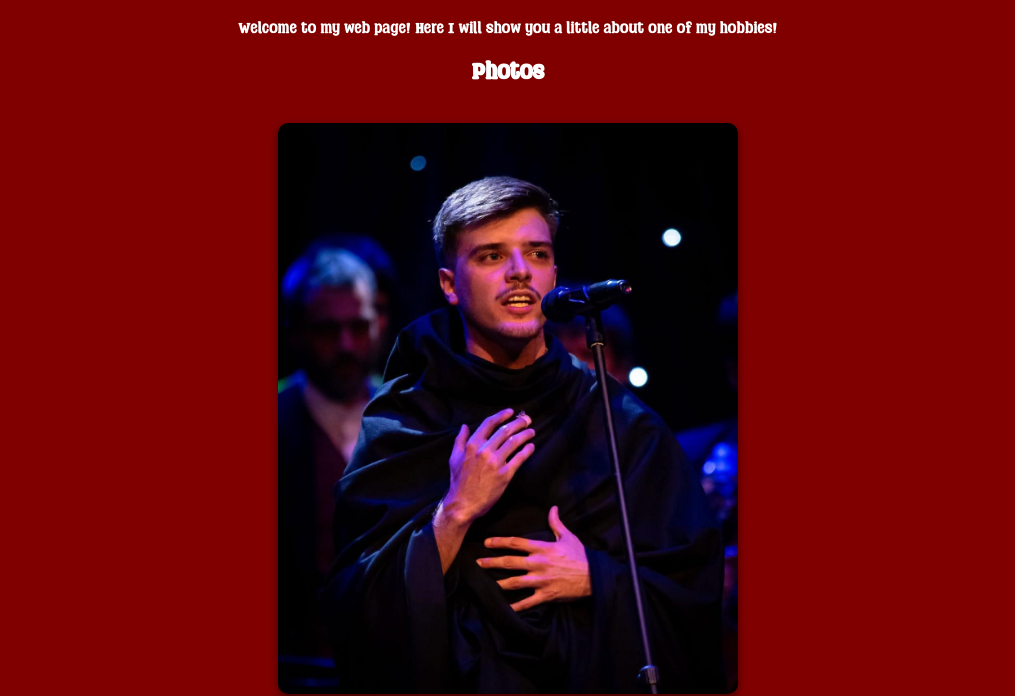
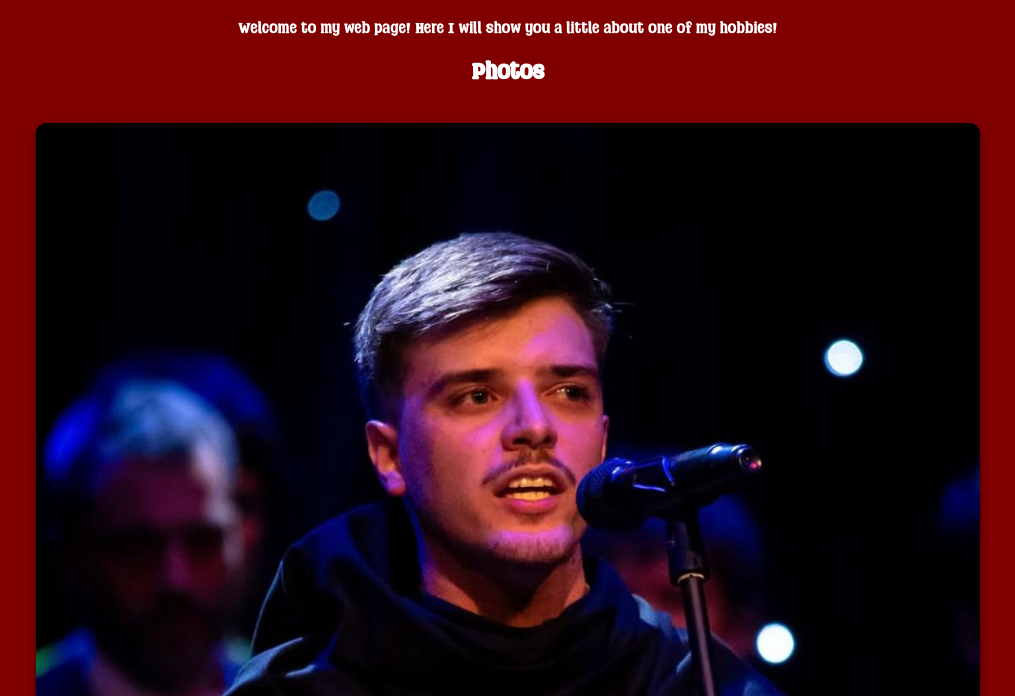
Before and after one commit to Leo00010/Homework2---WMC, a plain HTML site: page index.html in a window 1280 px wide. Shown: the part 83-779 px from the top of the page, without its empty margins (132-1147 px from the left). Drawn offline with Linux system fonts and the light colour scheme.

Commit message:
Update index.html

```diff
--- a/index.html
+++ b/index.html
@@ -42,8 +42,8 @@
     }
 
     .image-container figure {
+      flex: 1 1 calc(50% - 20px); /* Each image takes up 50% of the container minus the gap */
       text-align: center;
-      flex-basis: 45%; /* Ensures each image takes up about 45% of the container width */
     }
 
     .image-container img {
```
